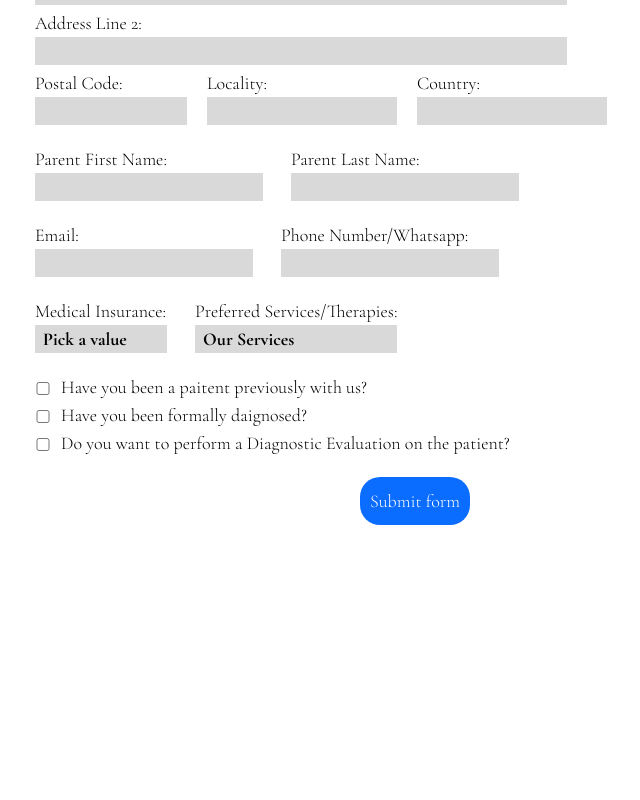
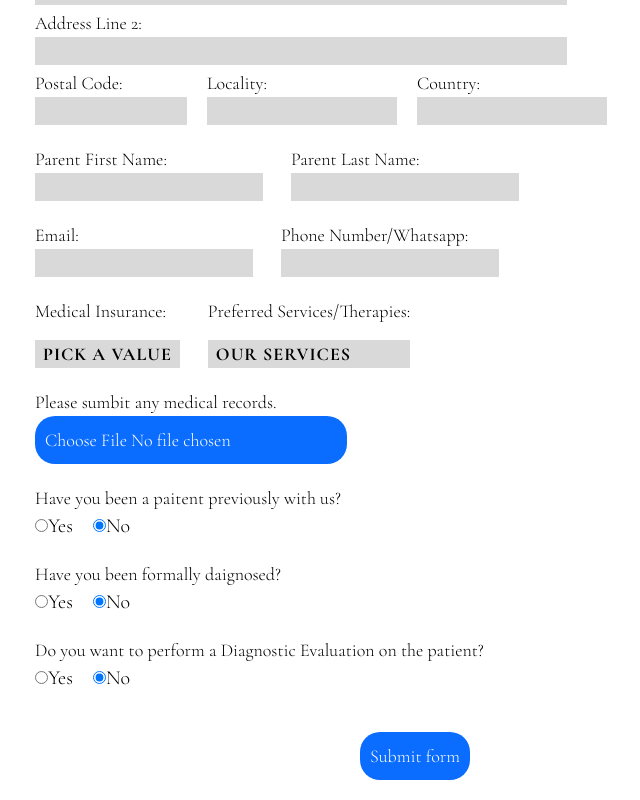
Before and after one commit to UTDallasEPICS/manos-unidas-for-autismo, a Nuxt app: page /ContactForm in a window 1280 px wide. Shown: the part 431-1231 px from the top of the page, without its empty margins (225-865 px from the left). Before the commit the page ends 976 px from the top, so only its background shows below. Built offline with nearby package versions, Linux system fonts and the light colour scheme.

Commit message:
should have implemented all of lewis's changes

```diff
--- a/assets/css/main.css
+++ b/assets/css/main.css
@@ -41,11 +41,10 @@ input[type="checkbox"] {
 	top: 2px;
 }
 
-button.contactSubmit {
+button.manosSubmit {
 	background: #0b6dff;
 	border: 0;
 	padding: 10px 10px;
-	margin-top: 20px;
 	-webkit-text-fill-color: white;
 	border-radius: 20px;
 }
@@ -57,3 +56,21 @@ button.contactSubmit {
 	--color-color1: #06234f;
 	--color-color2: #d9d9d9;
 }
+
+.multiselect {
+	background-color: #d9d9d9;
+	display: inline-block;
+	margin: 15px 0 0;
+	text-transform: uppercase;
+	letter-spacing: 1px;
+	font-weight: bold;
+}
+.multiselect__option--selected {
+	background-color: darkblue;
+	-webkit-text-fill-color: white;
+}
+
+.multiselect__option--highlight {
+	background-color: #0b6dff;
+	-webkit-text-fill-color: white;
+}
--- a/pages/ContactForm.vue
+++ b/pages/ContactForm.vue
@@ -321,43 +321,108 @@
 													class="multiselect__single flex flex-col"
 													v-if="values.length"
 													v-show="!isOpen"
-													>{{ values[0].name }}
+													>{{ values.length }} options
+													selected
 												</span>
 											</template>
 										</multiselect>
 									</label>
+									<pre
+										class="language-json bg-color2 cormorant-garamond flex w-full flex-col overflow-y-auto px-2 text-lg"
+									><code class="cormorant-garamond">{{ therapy.map(v => v.name).join('\n') }}</code></pre>
 								</div>
 							</div>
 						</div>
 
-						<div class="flex flex-col">
-							<div class="prevPaitent">
-								<!-- Check box-->
-								<input type="checkbox" v-model="prevPaitent" />
-								<label class=""
-									>Have you been a paitent previously with us?
+						<div class="flex flex-col gap-5">
+							<div class="medicalRecords flex flex-col">
+								<!--only takes 1 doc... don't even know if it transfers to database ;;-->
+								<p>Please sumbit any medical records.</p>
+								<label class="">
+									<button class="manosSubmit">
+										<input
+											@change="updateVal"
+											type="file"
+										/>
+									</button>
 								</label>
 							</div>
 
+							<div class="prevPaitent flex flex-col">
+								<label
+									>Have you been a paitent previously with us?
+								</label>
+								<div class="flex flex-row gap-5 text-xl">
+									<label>
+										<input
+											type="radio"
+											name="prevPatient"
+											v-model="prevPatient"
+											value="true"
+										/>Yes
+									</label>
+									<label>
+										<input
+											type="radio"
+											name="prevPatient"
+											v-model="prevPatient"
+											value="false"
+										/>No
+									</label>
+								</div>
+							</div>
+
 							<div class="diagnosis">
-								<!-- Check box-->
-								<input type="checkbox" v-model="diagnosis" />
 								<label class=""
 									>Have you been formally daignosed?</label
 								>
+								<div class="flex flex-row gap-5 text-xl">
+									<label>
+										<input
+											type="radio"
+											name="diagnosis"
+											v-model="diagnosis"
+											value="true"
+										/>Yes
+									</label>
+									<label>
+										<input
+											type="radio"
+											name="diagnosis"
+											v-model="diagnosis"
+											value="false"
+										/>No
+									</label>
+								</div>
 							</div>
 
-							<div class="evalution">
-								<!-- Check box-->
-								<input type="checkbox" v-model="evalution" />
+							<div class="evaluation">
 								<label class=""
 									>Do you want to perform a Diagnostic
 									Evaluation on the patient?</label
 								>
+								<div class="flex flex-row gap-5 text-xl">
+									<label>
+										<input
+											type="radio"
+											name="evaluation"
+											v-model="evaluation"
+											value="true"
+										/>Yes
+									</label>
+									<label>
+										<input
+											type="radio"
+											name="evaluation"
+											v-model="evaluation"
+											value="false"
+										/>No
+									</label>
+								</div>
 							</div>
 
 							<div class="submit">
-								<button class="contactSubmit">
+								<button class="manosSubmit mt-5">
 									Submit form
 								</button>
 							</div>
@@ -422,21 +487,24 @@ export default {
 				{ name: "Parental Support Group" },
 				{ name: "Preparation for Adult Life" },
 			],
-			prevPaitent: false,
+			prevPatient: false,
 			diagnosis: false,
-			evalution: false,
+			evaluation: false,
 		};
 	},
 	methods: {
+		registerMedRec() {
+			//medical rec file checking, should??? work???
+			if (this.fileInp) {
+				this.inpValSubmitted = this.fileInp;
+			}
+		},
+		updateVal(e) {
+			this.fileInp = e.target.value;
+		},
 		handleSubmit() {
 			console.log("form submitted"); //might need to adjust this with database
 		},
 	},
 };
 </script>
-
-<style>
-@import url("https://fonts.googleapis.com/css2?family=Cormorant+Garamond:ital,wght@0,300..700;1,300..700&display=swap");
-</style>
-
-<style></style>
```
